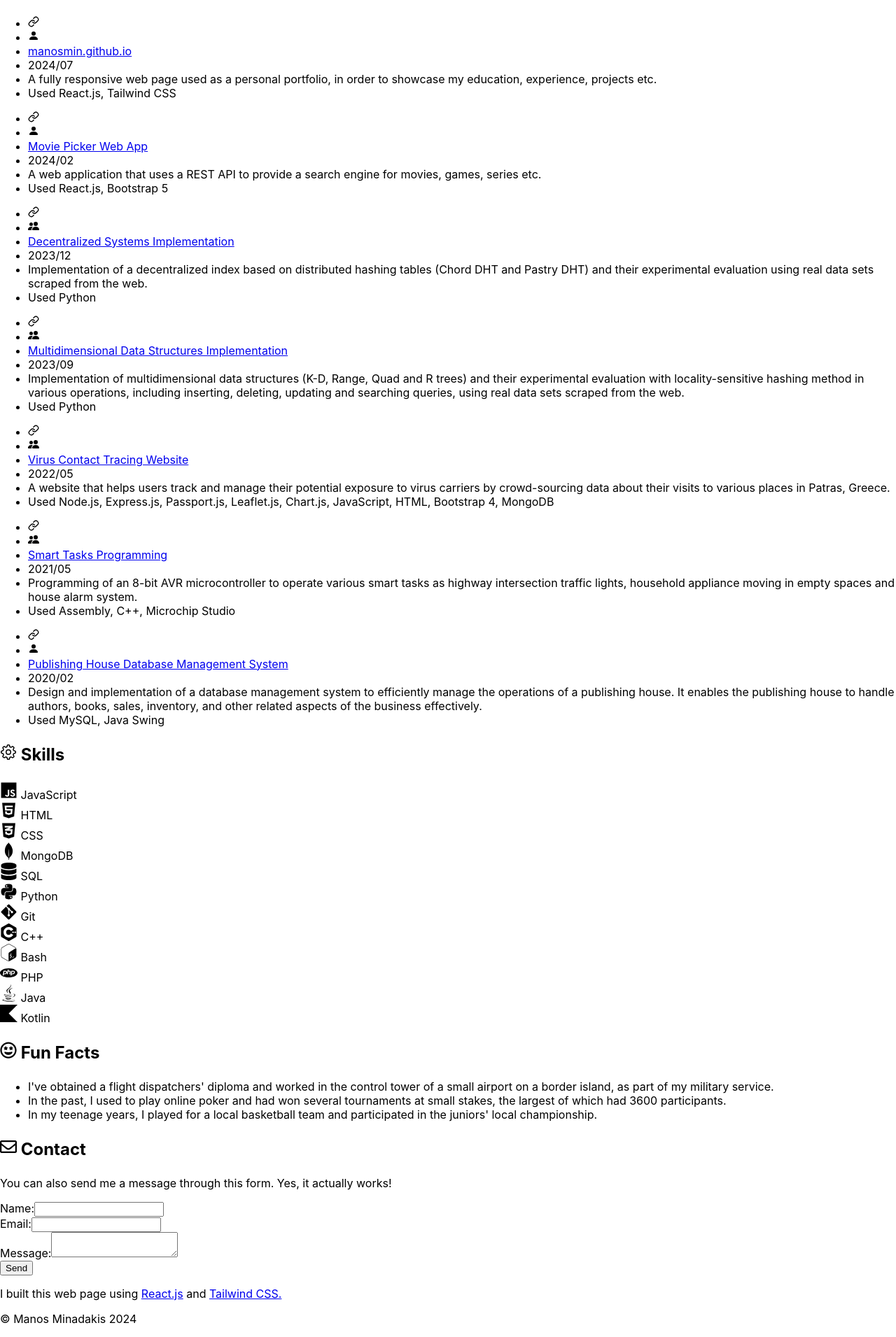
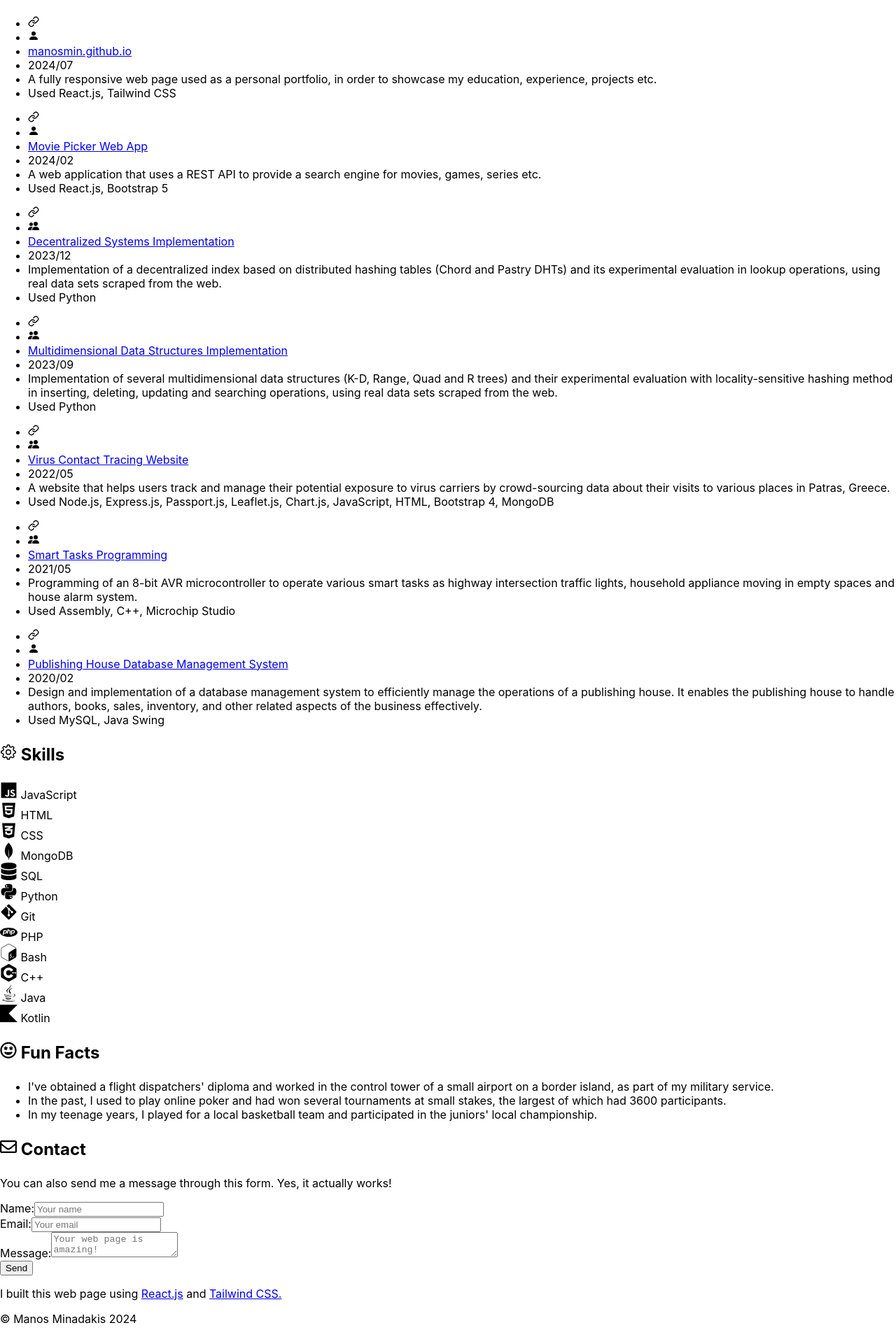
Before and after one commit to manosmin/manosmin.github.io, a React (Create React App) app: page / in a window 1280 px wide. Shown: the part 1582-3493 px from the top of the page at 70% size. Built offline with nearby package versions, Linux system fonts and the light colour scheme.

Commit message:
fixed form inputs

```diff
--- a/src/components/About.js
+++ b/src/components/About.js
@@ -36,7 +36,7 @@ const About = () => {
               <p ref={containerRef5} className={`${isVisible5 && 'animate-fade-in'} opacity-0`} style={{ "--delay": 0.4 + "s" }}>
                 At this moment, I'm excited to take the next step in my journey by diving into the professional world. I'm particularly interested in software engineering and web development, and I'm eager to bring my skills to a dynamic team where I can continue to learn and grow.
               </p>
-              <p ref={containerRef6} className={`${isVisible6 && 'animate-fade-in'} opacity-0`} style={{ "--delay": 0.4 + "s" }}>I’m ready to roll up my sleeves and contribute to real-world projects that make a difference. If you’re looking for someone who’s not just skilled, but also passionate about technology, I’d love to <a className="underline" href="mailto:manosmin@hotmail.com">connect</a> and explore opportunities together!</p>
+              <p ref={containerRef6} className={`${isVisible6 && 'animate-fade-in'} opacity-0`} style={{ "--delay": 0.4 + "s" }}>I’m ready to roll up my sleeves and contribute to real-world projects that make a difference. If you’re looking for someone who's not just skilled, but also passionate about technology, I'd love to <a className="hover:underline" href="mailto:manosmin@hotmail.com">connect</a> and explore opportunities together!</p>
         </div>
       </div>
   );
--- a/src/components/Contact.js
+++ b/src/components/Contact.js
@@ -64,34 +64,40 @@ const Contact = () => {
         <form onSubmit={handleSubmit} className="mt-8 cursor-normal space-y-4" >
           <p ref={containerRef2} className={`opacity-0 ${isVisible2 && "animate-slide-in-left"}`} style={{ "--delay":  0.4 + "s" }}>You can also send me a message through this form. Yes, it actually works!</p>
           <div ref={containerRef3} className={`opacity-0 ${isVisible3 && "animate-slide-in"}`} style={{ "--delay":  0.4 + "s" }}>
-            <label className="block">Name:</label>
+            <label htmlFor='name' className="block">Name:</label>
             <input
+              id='name'
               type="text"
               name="name"
               value={formData.name}
               onChange={handleChange}
               className="w-full p-2 border border-gray-400 rounded bg-gray-300 dark:bg-gray-800 dark:border-gray-700"
+              placeholder="Your name"
               required
             />
           </div>
           <div ref={containerRef4} className={`opacity-0 ${isVisible4 && "animate-slide-in-left"}`} style={{ "--delay":  0.4 + "s" }}>
-            <label className="block">Email:</label>
+            <label htmlFor='email' className="block">Email:</label>
             <input
+              id='email'
               type="email"
               name="email"
               value={formData.email}
               onChange={handleChange}
               className="w-full p-2 border border-gray-400 rounded bg-gray-300 dark:bg-gray-800 dark:border-gray-700"
+              placeholder='Your email'
               required
             />
           </div>
           <div ref={containerRef5} className={`opacity-0 ${isVisible5 && "animate-slide-in"}`} style={{ "--delay":  0.4 + "s" }}>
-            <label className="block">Message:</label>
+            <label htmlFor='message' className="block">Message:</label>
             <textarea
+              id="message"
               name="message"
               value={formData.message}
               onChange={handleChange}
               className="w-full p-2 border border-gray-400 rounded bg-gray-300 dark:bg-gray-800 dark:border-gray-700"
+              placeholder='Your web page is amazing!'
               required
             ></textarea>
           </div>
--- a/src/components/Header.js
+++ b/src/components/Header.js
@@ -28,33 +28,33 @@ const Header = () => {
       <nav>
         <ul className="max-w-screen-xl mx-auto w-full flex justify-between mt-3 list-none">
           <div className='flex animate-drop-in opacity-0' style={{ "--delay": 0.8 + "s" }}>
-            <li className="icon-container bg-gray-900 text-white dark:bg-gray-200 dark:text-gray-800 rounded-full p-2 mx-1">
-              <a rel="noopener noreferrer" href="https://www.github.com/manosmin" alt="github" target="_blank"><FaGithub size={20}/></a>
+            <li id="github" className="icon-container bg-gray-900 text-white dark:bg-gray-200 dark:text-gray-800 rounded-full p-2 mx-1">
+              <a rel="noopener noreferrer" href="https://www.github.com/manosmin" alt="github" title="GitHub" target="_blank"><FaGithub size={20}/></a>
             </li>
             <li className="icon-container bg-gray-900 dark:bg-gray-200 text-gray-200 dark:text-gray-900 rounded-full p-2 mx-1">
-              <a rel="noopener noreferrer" href="https://www.linkedin.com/in/manosmin" target="_blank" alt="linkedin"><FaLinkedinIn size={20}/></a>
+              <a rel="noopener noreferrer" href="https://www.linkedin.com/in/manosmin" target="_blank" alt="linkedin" title="LinkedIn" ><FaLinkedinIn size={20}/></a>
             </li>
             <li className="icon-container bg-gray-900 dark:bg-gray-200 text-gray-200 dark:text-gray-900 rounded-full p-2 mx-1">
-              <a rel="noopener noreferrer" href="https://www.discordapp.com/users/270397164209963009" target="_blank" alt="discord"><FaDiscord size={20}/></a>
+              <a rel="noopener noreferrer" href="https://www.discordapp.com/users/270397164209963009" target="_blank" alt="discord" title='Discord'><FaDiscord size={20}/></a>
             </li>
             <li className="icon-container bg-gray-900 dark:bg-gray-200 text-gray-200 dark:text-gray-900 rounded-full p-2 mx-1">
-              <a rel="noopener noreferrer" href="https://1drv.ms/b/s!AvPPFklWx5YlgcE97gVFyWQmI8Caww?e=hDOobR" target="_blank" alt="CV"><IoDocument size={20}/></a>
+              <a rel="noopener noreferrer" href="https://1drv.ms/b/s!AvPPFklWx5YlgcE97gVFyWQmI8Caww?e=hDOobR" target="_blank" alt="CV" title='CV'><IoDocument size={20}/></a>
             </li>
             <li className="icon-container bg-gray-900 dark:bg-gray-200 text-gray-200 dark:text-gray-900 rounded-full p-2 mx-1">
-              <a href="mailto:manosmin@hotmail.com" alt="email"><MdAlternateEmail size={20}/></a>
+              <a href="mailto:manosmin@hotmail.com" alt="email" title='Email'><MdAlternateEmail size={20}/></a>
             </li>
             <li className="icon-container bg-gray-900 dark:bg-gray-200 text-gray-200 dark:text-gray-900 rounded-full p-2 mx-1">
-              <a href="tel:+306947651098" alt="mobile"><FaPhone size={20}/></a>
+              <a href="tel:+306947651098" alt="mobile" title='Mobile'><FaPhone size={20}/></a>
             </li>
           </div>
           <div className='flex animate-drop-in opacity-0' style={{ "--delay": 0.8 + "s" }}>
             <li className="flex icon-container bg-gray-900 dark:bg-gray-200 text-gray-200 dark:text-gray-900 rounded-full p-2 mx-1">
-              <button onClick={()=> darkModeHandler()}>
+              <button alt="darkmode" title='Toggle Dark Mode' onClick={()=> darkModeHandler()}>
                 { !dark && <IoMoon size={20}/> }
                 { dark && <IoSunny size={20}/> }
               </button>
             </li>
-            <li className="flex cursor-pointer icon-container bg-gray-900 dark:bg-gray-200 text-gray-200 dark:text-gray-900 rounded-full p-2 mx-1" onClick={()=> toggleDropdown()}>
+            <li className="flex cursor-pointer icon-container bg-gray-900 dark:bg-gray-200 text-gray-200 dark:text-gray-900 rounded-full p-2 mx-1" alt='dropdown' onClick={()=> toggleDropdown()}>
               <IoMenu size={20} />
               {dropdownOpen && (
                 <ul className="absolute right-0 mt-10 text-gray-200 bg-gray-900 dark:bg-gray-200 dark:text-gray-900 shadow-xl rounded-lg z-50">
--- a/src/components/Projects.js
+++ b/src/components/Projects.js
@@ -41,7 +41,7 @@ function Projects() {
     const ProjectInfo4 = {
       Title: 'Decentralized Systems Implementation',
       Used: 'Python',
-      Description: 'Implementation of a decentralized index based on distributed hashing tables (Chord DHT and Pastry DHT) and their experimental evaluation using real data sets scraped from the web.',
+      Description: 'Implementation of a decentralized index based on distributed hashing tables (Chord and Pastry DHTs) and its experimental evaluation in lookup operations, using real data sets scraped from the web.',
       Link: 'https://github.com/el-maestro78/Decentralized-Systems-Technologies',
       Date: '2023/12',
       Team: 'Yes'
@@ -50,7 +50,7 @@ function Projects() {
     const ProjectInfo5 = {
       Title: 'Multidimensional Data Structures Implementation',
       Used: 'Python',
-      Description: 'Implementation of multidimensional data structures (K-D, Range, Quad and R trees) and their experimental evaluation with locality-sensitive hashing method in various operations, including inserting, deleting, updating and searching queries, using real data sets scraped from the web.',
+      Description: 'Implementation of several multidimensional data structures (K-D, Range, Quad and R trees) and their experimental evaluation with locality-sensitive hashing method in inserting, deleting, updating and searching operations, using real data sets scraped from the web.',
       Link: 'https://github.com/el-maestro78/Decentralized-Systems-Technologies',
       Date: '2023/09',
       Team: 'Yes'
--- a/src/components/Skills.js
+++ b/src/components/Skills.js
@@ -18,12 +18,12 @@ function Skills() {
     const Skill1 = {Title: 'JavaScript', Percentage: '90%', Icon: <IoLogoJavascript className='mb-2 inline' size={25} />}
     const Skill2 = {Title: 'HTML', Percentage: '80%', Icon: <FaHtml5 className='mb-2 inline' size={25} />}
     const Skill3 = {Title: 'CSS', Percentage: '80%', Icon: <FaCss3Alt className='mb-2 inline' size={25} />}
-    const Skill4 = {Title: 'PHP', Percentage: '60%', Icon: <SiPhp className='mb-2 inline' size={25} />}
+    const Skill4 = {Title: 'PHP', Percentage: '65%', Icon: <SiPhp className='mb-2 inline' size={25} />}
     const Skill5 = {Title: 'MongoDB', Percentage: '75%', Icon: <SiMongodb className='mb-2 inline' size={25} />}
     const Skill6 = {Title: 'SQL', Percentage: '75%', Icon: <FaDatabase className='mb-2 inline' size={25} />}
     const Skill7 = {Title: 'Python', Percentage: '75%', Icon: <FaPython className='mb-2 inline' size={25} />}
-    const Skill8 = {Title: 'C++', Percentage: '65%', Icon: <SiCplusplus className='mb-2 inline' size={25} />}
-    const Skill9 = {Title: 'Java', Percentage: '50%', Icon: <FaJava className='mb-2 inline' size={25} />}
+    const Skill8 = {Title: 'C++', Percentage: '60%', Icon: <SiCplusplus className='mb-2 inline' size={25} />}
+    const Skill9 = {Title: 'Java', Percentage: '60%', Icon: <FaJava className='mb-2 inline' size={25} />}
     const Skill10 = {Title: 'Kotlin', Percentage: '50%', Icon: <SiKotlin className='mb-2 inline' size={25} />}
     const Skill11 = {Title: 'Git', Percentage: '75%', Icon: <FaGitAlt className='mb-2 inline' size={25} />}
     const Skill12 = {Title: 'Bash', Percentage: '65%', Icon: <SiGnubash className='mb-2 inline' size={25} />}
```
